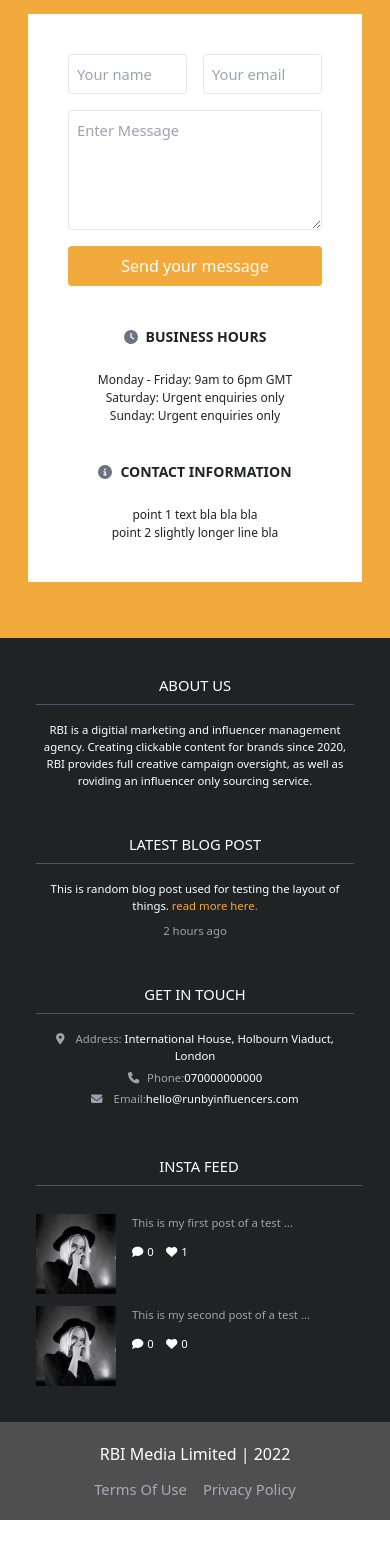
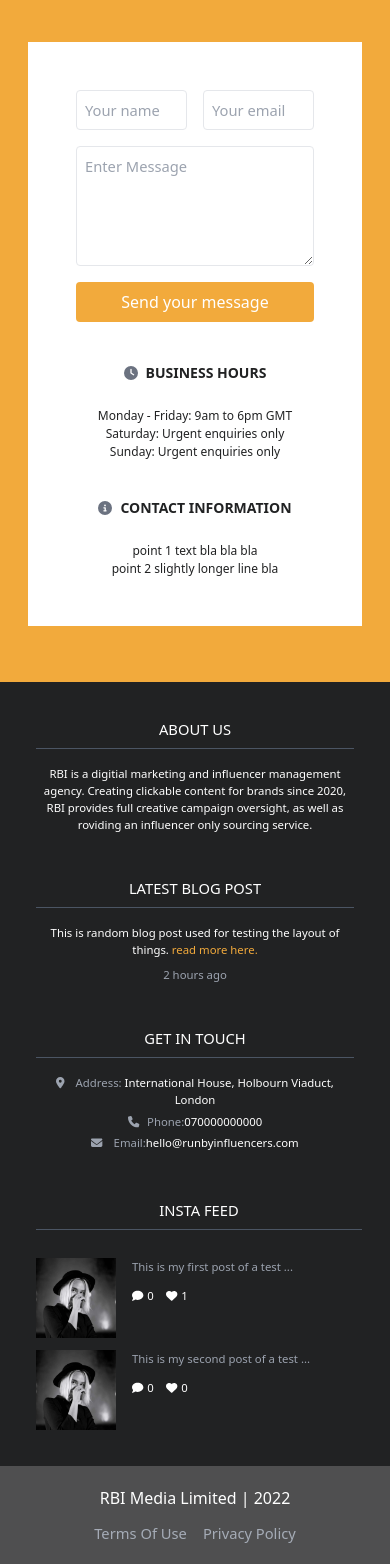
Before and after one commit to icecreamwebdev/rbiV3, a Next.js app: page / in a window 390 px wide. Shown: the part 5010-6578 px from the top of the page. Before the commit the page ends 6530 px from the top, so only its background shows below. Built offline with nearby package versions, Linux system fonts and the light colour scheme.

Commit message:
fix a few things

```diff
--- a/components/Contact/Contact.js
+++ b/components/Contact/Contact.js
@@ -10,7 +10,7 @@ const Contact = () => {
 
             <div className='w-20 flex justfiy-center h-0.5 rounded bg-primary m-auto mt-0 pt-0'></div>
 
-            <p className='text-center text-sm text-primary opacity-100 font-light mt-5'>Whether your'e a brand or an influencer, please get in touch, we'd love to work together.</p>
+            <p className='text-center text-sm text-primary opacity-100 font-light mt-5 mb-7'>Whether your'e a brand or an influencer, please get in touch, we'd love to work together.</p>
 
                 <ContactForm />
         </div>
--- a/components/Contact/ContactForm.js
+++ b/components/Contact/ContactForm.js
@@ -21,7 +21,7 @@ const ContactForm = () => {
 
 
 
-<div className='flex flex-wrap md:flex-nowrap w-full p-10 mt-7 mb-7 bg-white justify-center items-middle max-'>
+<div className='flex flex-wrap md:flex-nowrap w-full p-12 mt-7 mb-7 bg-white justify-center items-middle max-'>
 
 
         <div className='flex-col flex  w-full md:mr-10'>
--- a/components/Policies/Policies.js
+++ b/components/Policies/Policies.js
@@ -3,7 +3,7 @@ import Link from 'next/link';
 
 const policies = () => {
     return (
-        <div className='bg-[#3c3d3e] opacity-90 w-full flex  items-center justify-center'>
+        <div className='bg-[#3c3d3e] opacity-90 w-full flex  items-center border-b-4 border-white justify-center'>
 
         <div className='max-w-2xl w-full md:flex-row w-full px-7 py-5 flex flex-col justify-between'>
 
```
